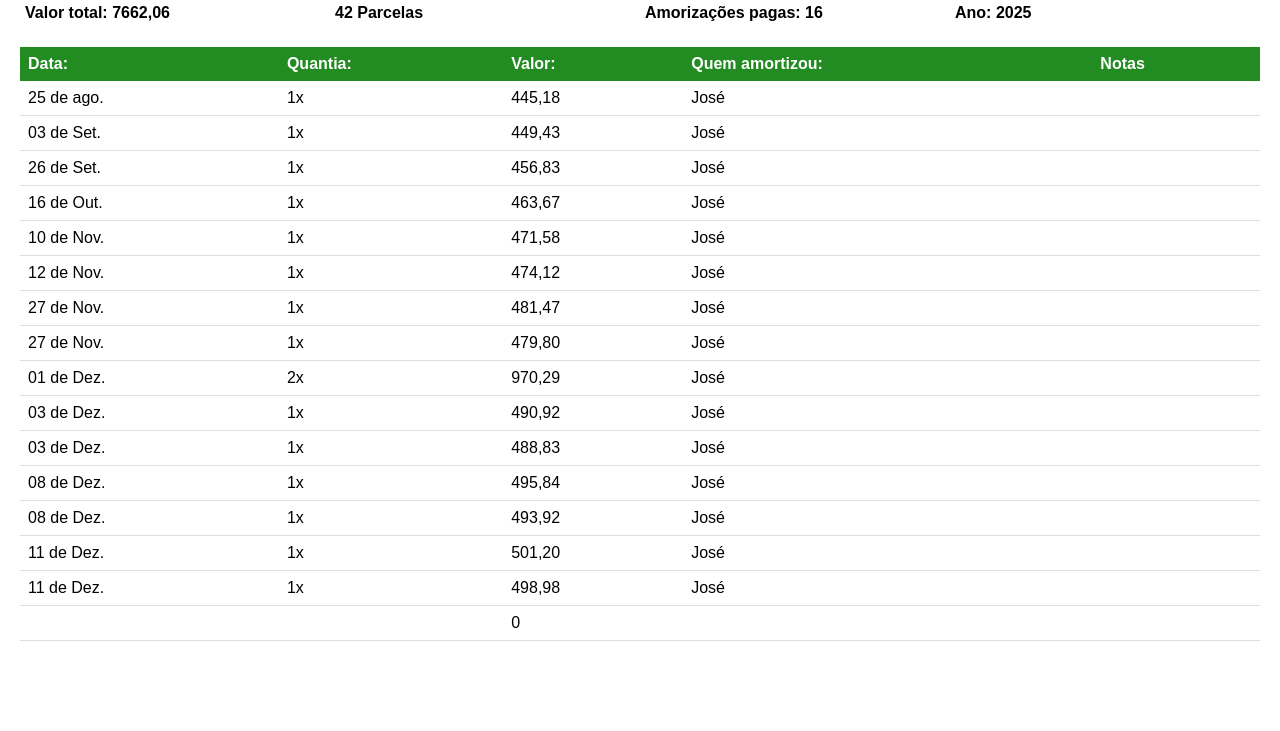
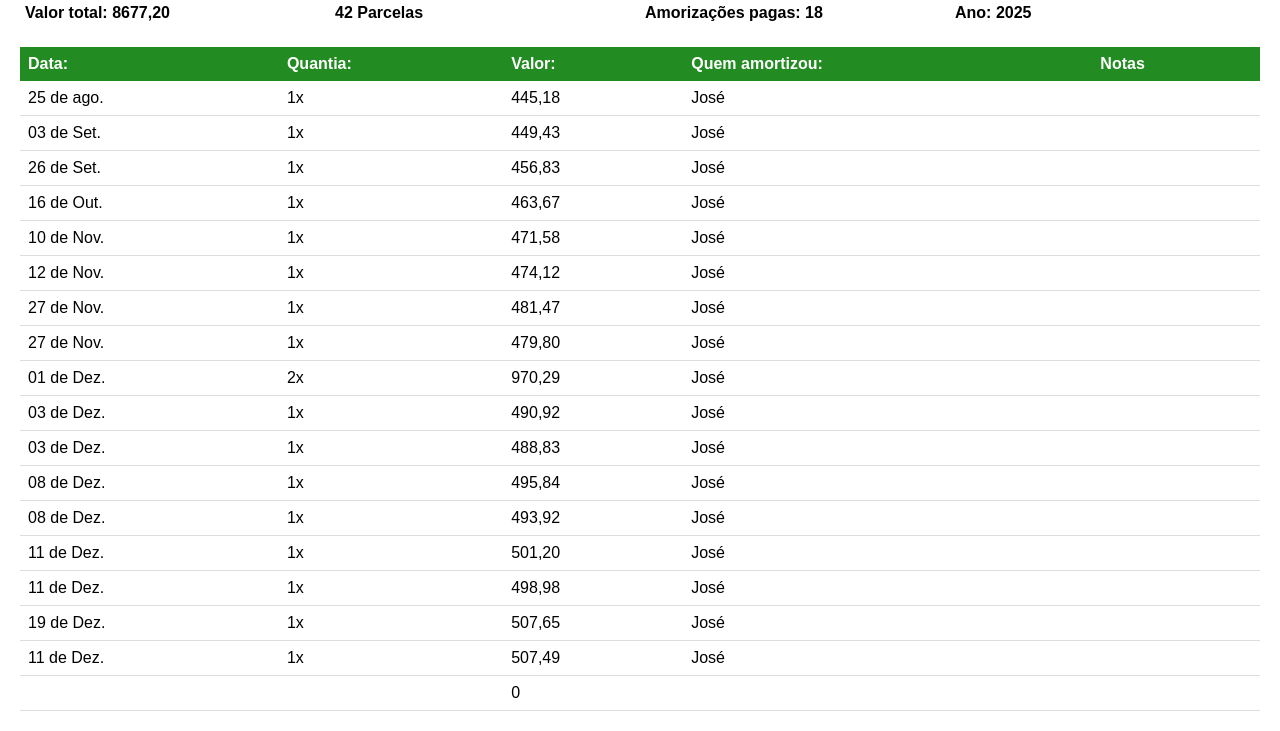
Before and after one commit to Zeno0Dev/Amortiza-es, a plain HTML site: page index.html in a window 1280 px wide. Shown: the part 79-810 px from the top of the page. Drawn offline with Linux system fonts and the light colour scheme.

Commit message:
Fix HTML structure and add missing data entries

```diff
--- a/index.html
+++ b/index.html
@@ -69,6 +69,8 @@
             { data: '08 de Dez.', quantia: '1x', valor: '493,92', quem: 'José', notas: '' },
             { data: '11 de Dez.', quantia: '1x', valor: '501,20', quem: 'José', notas: '' },
             { data: '11 de Dez.', quantia: '1x', valor: '498,98', quem: 'José', notas: '' },
+            { data: '19 de Dez.', quantia: '1x', valor: '507,65', quem: 'José', notas: '' },
+            { data: '11 de Dez.', quantia: '1x', valor: '507,49', quem: 'José', notas: '' },
             { data: '', quantia: '', valor: '0', quem: '', notas: '' },
             // Adicione mais: { data: 'Nova data', quantia: '1x', valor: 'Novo valor', quem: 'Nome', notas: 'Nota opcional' },
         ];
```
